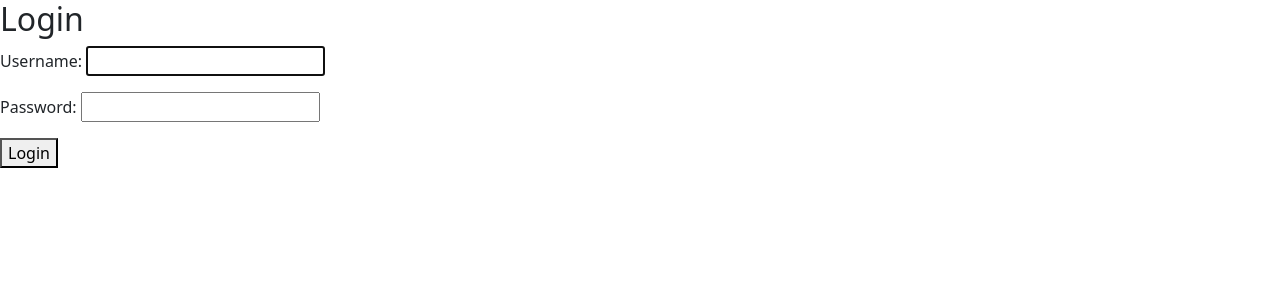
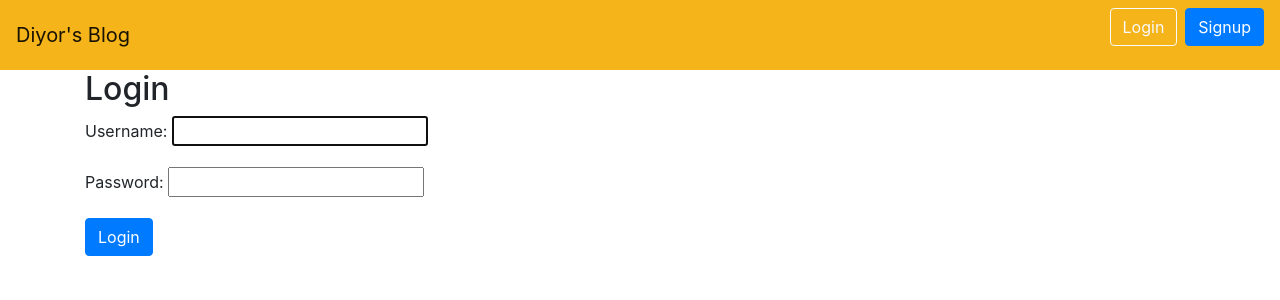
Before and after one commit to d1yorkhud/myBlog, a Django app: page /accounts/login/ in a window 1280 px wide. Shown: the top 300 px of the page. Run offline with Django 5.2, Linux system fonts and the light colour scheme; some libraries are stand-ins or nearby versions.

Commit message:
styling buttons

```diff
--- a/config/settings.py
+++ b/config/settings.py
@@ -37,6 +37,7 @@ INSTALLED_APPS = [
     'django.contrib.sessions',
     'django.contrib.messages',
     'django.contrib.staticfiles',
+    'crispy_forms',
     'accounts',
     'pages',
 ]
--- a/templates/base.html
+++ b/templates/base.html
@@ -1,21 +1,72 @@
+{% load static %}
+
+{% block extrahead %}
+    <script>window.CKEDITOR_BASEPATH = '/static/ckeditor/ckeditor/';</script>
+    {{ block.super }}
+{% endblock %}
+
 <!DOCTYPE html>
-<html lang="en">
+<html>
     <head>
-    <meta charset="UTF-8">
-    <meta name="viewport" content="width=device-width, initial-scale=1.0">
+        <meta charset="utf-8">
         <title>{% block title %}Diyor's blog{% endblock title %}</title>
         <meta name="viewport" content="width=device-width, initial-scale=1, shrink-to-fit=no">
-    <!--Bootstrap CSS-->
-        <link href="https://cdn.jsdelivr.net/npm/bootstrap@5.3.8/dist/css/bootstrap.min.css" rel="stylesheet" integrity="sha384-sRIl4kxILFvY47J16cr9ZwB07vP4J8+LH7qKQnuqkuIAvNWLzeN8tE5YBujZqJLB" crossorigin="anonymous">
-
+            <!-- Bootstrap CSS -->
+            <link rel="stylesheet" href="https://cdn.jsdelivr.net/npm/bootstrap@4.5.3/dist/css/bootstrap.min.css" integrity="sha384-TX8t27EcRE3e/ihU7zmQxVncDAy5uIKz4rEkgIXeMed4M0jlfIDPvg6uqKI2xXr2" crossorigin="anonymous">
     </head>
     <body>
+        <nav class="navbar navbar-expand-lg navbar-light" style="background-color: #F4B41A;">
+            <a class="navbar-brand" href="{% url 'home' %}">
+{#                <img src="/static/assets/img/logo.png" width="30" height="30" class="d-inline-block align-top" alt="">#}
+                Diyor's Blog
+            </a>
+            <button class="navbar-toggler" type="button" data-toggle="collapse"
+                data-target="#navbarSupportedContent"
+                aria-controls="navbarSupportedContent" aria-expanded="false"
+                aria-label="Toggle navigation">
+                <span class="navbar-toggler-icon"></span>
+            </button>
+            <div class="collapse navbar-collapse" id="navbarSupportedContent">
+                {% if user.is_authenticated %}
+                    <ul class="navbar-nav ml-auto">
+                        <li class="nav-item">
+                            <a class="nav-link dropdown-toggle" href="#"
+                                id="navbarDropdown" role="button" data-toggle="dropdown"
+                                aria-haspopup="true" aria-expanded="false">
+                                {{ user.username | title }}
+                            </a>
+                            <div class="dropdown-menu dropdown-menu-lg-right"
+                                aria-labelledby="navbarDropdown">
+
+                                {% comment %}
+                                <a class="dropdown-item" href="{% url 'article_new' %}">New Post</a>
+                                {% endcomment %}
+
+                                <div class="dropdown-divider"></div>
+                                <a class="dropdown-item" href="{% url 'password_change'%}">Change Password</a>
+                                <div class="dropdown-divider"></div>
+                                <a class="dropdown-item" href="{% url 'logout' %}">Logout</a>
+                            </div>
+                        </li>
+                    </ul>
+                {% else %}
+                    <form class="form-inline ml-auto">
+                        <a href="{% url 'login' %}" class="btn btn-outline-light">Login</a>
+                        <a href="{% url 'signup' %}" class="btn btn-primary ml-2">Signup</a>
+                    </form>
+                {% endif %}
+            </div>
+        </nav>
+
         <main>
+            <div class="container">
                 {% block content %}
                 {% endblock content %}
+            </div>
         </main>
 
-    <script src="https://cdn.jsdelivr.net/npm/@popperjs/core@2.11.8/dist/umd/popper.min.js" integrity="sha384-I7E8VVD/ismYTF4hNIPjVp/Zjvgyol6VFvRkX/vR+Vc4jQkC+hVqc2pM8ODewa9r" crossorigin="anonymous"></script>
-    <script src="https://cdn.jsdelivr.net/npm/bootstrap@5.3.8/dist/js/bootstrap.min.js" integrity="sha384-G/EV+4j2dNv+tEPo3++6LCgdCROaejBqfUeNjuKAiuXbjrxilcCdDz6ZAVfHWe1Y" crossorigin="anonymous"></script>
+        <script src="https://code.jquery.com/jquery-3.5.1.slim.min.js" integrity="sha384-DfXdz2htPH0lsSSs5nCTpuj/zy4C+OGpamoFVy38MVBnE+IbbVYUew+OrCXaRkfj" crossorigin="anonymous"></script>
+        <script src="https://cdn.jsdelivr.net/npm/popper.js@1.16.1/dist/umd/popper.min.js" integrity="sha384-9/reFTGAW83EW2RDu2S0VKaIzap3H66lZH81PoYlFhbGU+6BZp6G7niu735Sk7lN" crossorigin="anonymous"></script>
+        <script src="https://cdn.jsdelivr.net/npm/bootstrap@4.5.3/dist/js/bootstrap.min.js" integrity="sha384-w1Q4orYjBQndcko6MimVbzY0tgp4pWB4lZ7lr30WKz0vr/aWKhXdBNmNb5D92v7s" crossorigin="anonymous"></script>
     </body>
 </html>
--- a/templates/registration/login.html
+++ b/templates/registration/login.html
@@ -4,6 +4,6 @@
 <h2>Login</h2>
 <form method="post">{% csrf_token %}
     {{ form.as_p }}
-    <button type="submit">Login</button>
+    <button type="button" class="btn btn-primary">Login</button>
 </form>
 {% endblock content %}
--- a/templates/registration/signup.html
+++ b/templates/registration/signup.html
@@ -6,6 +6,6 @@
 <h2>Signup</h2>
 <form method="post">{% csrf_token %}
     {{ form.as_p }}
-    <button type="submit">Send</button>
+    <button type="button" class="btn btn-success">Send</button>
 </form>
 {% endblock content %}
```
Also changed, not shown: 2 other files. Lines whose indentation alone changed are shown as unchanged.
